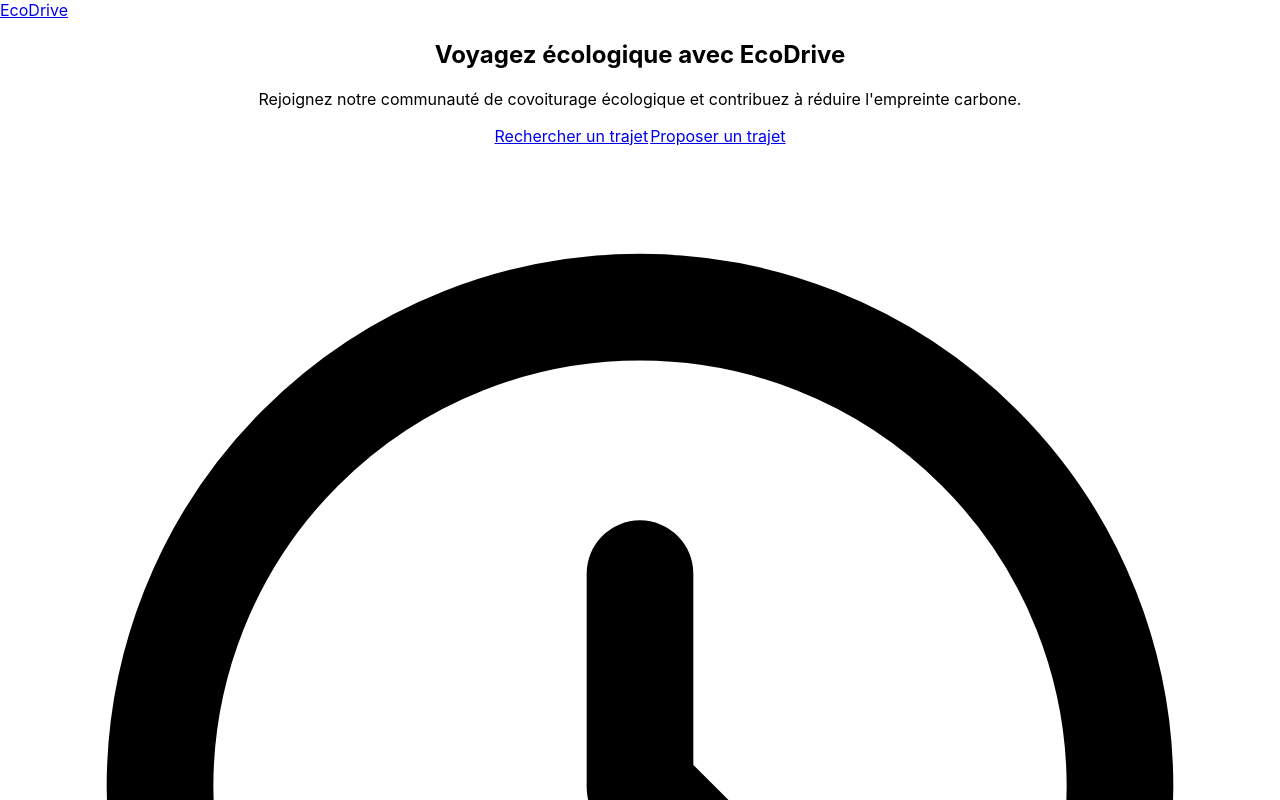
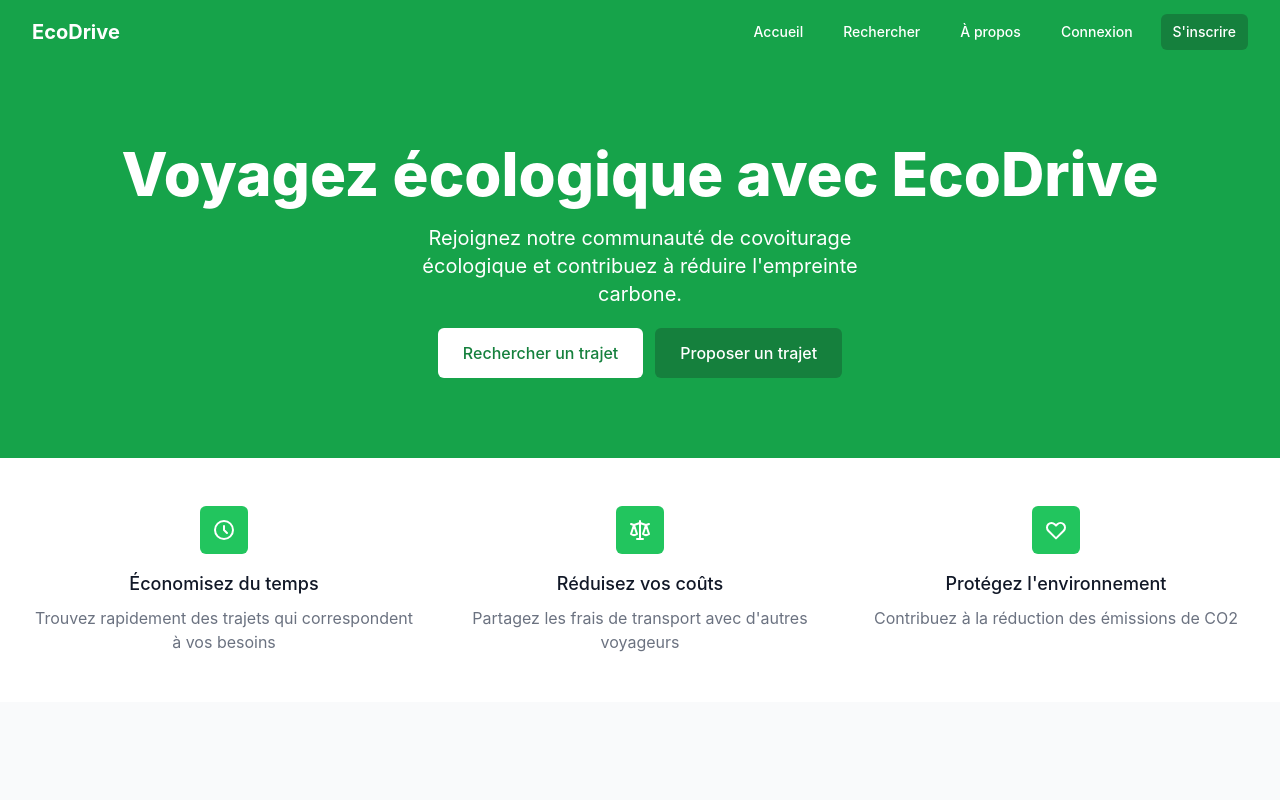
Before and after one commit to sanaahamliri/EcoDrive_PFR, a React (Create React App) app in the folder frontend/: page / in a window 1280 px wide. Shown: the top 800 px of the page. Built offline with nearby package versions, Linux system fonts and the light colour scheme.

Commit message:
refactor(frontend): simplify TailwindCSS configuration
- Remove CRACO and its configuration

```diff
--- a/frontend/craco.config.js
+++ /dev/null
@@ -1,10 +0,0 @@
-module.exports = {
-  style: {
-    postcss: {
-      plugins: [
-        require('tailwindcss'),
-        require('autoprefixer'),
-      ],
-    },
-  },
-};
--- a/frontend/postcss.config.js
+++ b/frontend/postcss.config.js
@@ -1,13 +1,6 @@
 module.exports = {
   plugins: [
-    require('postcss-flexbugs-fixes'),
-    require('postcss-preset-env')({
-      autoprefixer: {
-        flexbox: 'no-2009'
-      },
-      stage: 3
-    }),
     require('tailwindcss'),
     require('autoprefixer'),
   ]
-};
+}
--- a/frontend/public/index.html
+++ b/frontend/public/index.html
@@ -10,6 +10,7 @@
       content="Web site created using create-react-app"
     />
     <link rel="apple-touch-icon" href="%PUBLIC_URL%/logo192.png" />
+
     <!--
       manifest.json provides metadata used when your web app is installed on a
       user's mobile device or desktop. See https://developers.google.com/web/fundamentals/web-app-manifest/
--- a/frontend/src/index.css
+++ b/frontend/src/index.css
@@ -1,7 +1,3 @@
-@tailwind base;
-@tailwind components;
-@tailwind utilities;
-
 body {
   margin: 0;
   font-family: -apple-system, BlinkMacSystemFont, 'Segoe UI', 'Roboto', 'Oxygen',
--- a/frontend/src/index.js
+++ b/frontend/src/index.js
@@ -1,5 +1,6 @@
 import React from 'react';
 import ReactDOM from 'react-dom/client';
+import './styles.css';
 import './index.css';
 import App from './App';
 import reportWebVitals from './reportWebVitals';
--- /dev/null
+++ b/frontend/src/styles.css
@@ -0,0 +1,3 @@
+@import 'tailwindcss/base';
+@import 'tailwindcss/components';
+@import 'tailwindcss/utilities';
--- a/frontend/tailwind.config.js
+++ b/frontend/tailwind.config.js
@@ -1,8 +1,7 @@
 /** @type {import('tailwindcss').Config} */
 module.exports = {
-  content: [
-    "./src/**/*.{js,jsx,ts,tsx}",
-  ],
+  content: ['./src/**/*.{js,jsx,ts,tsx}'],
+  darkMode: false,
   theme: {
     extend: {
       colors: {
@@ -11,5 +10,8 @@ module.exports = {
       }
     },
   },
+  variants: {
+    extend: {},
+  },
   plugins: [],
 }
```
Also changed, not shown: frontend/package.json (+6 -7 lines), 1 other file (tests, documents, lock files or other folders).
